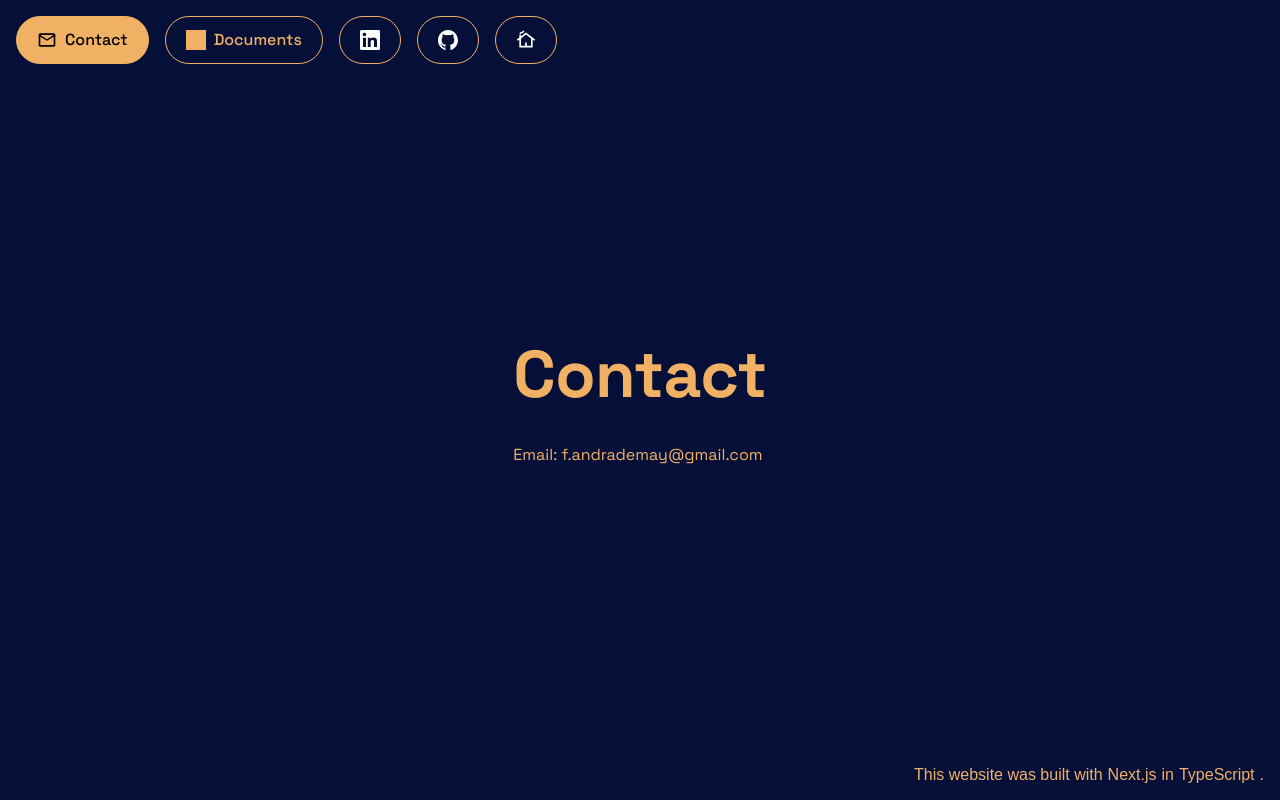
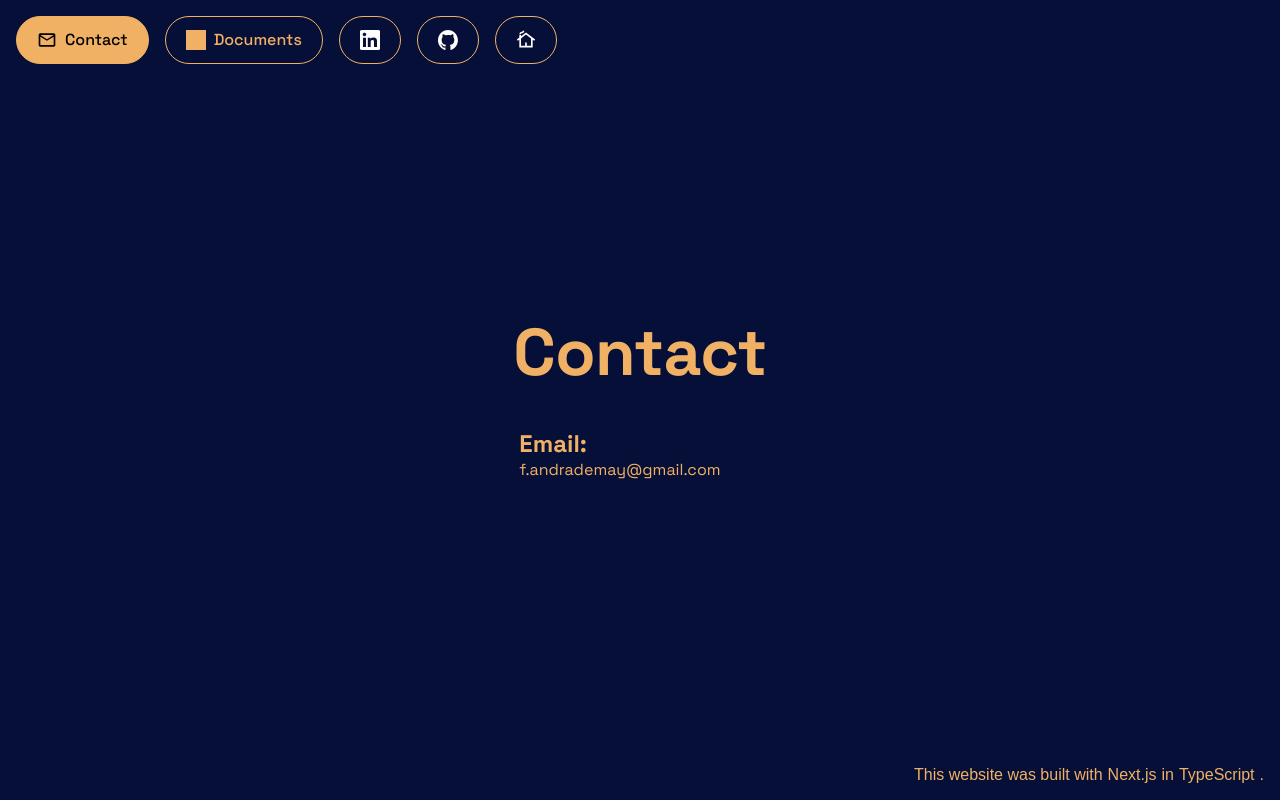
Before and after one commit to fandrademay/felixam-dev, a Next.js app: page /contact in a window 1280 px wide. Built offline with nearby package versions, Linux system fonts and the light colour scheme; grey boxes are pictures that could not be loaded; a web font is replaced by a local one.

Commit message:
added mailto link to contact page

```diff
--- a/src/app/contact/page.tsx
+++ b/src/app/contact/page.tsx
@@ -6,7 +6,10 @@ export default function Home() {
     <div className={styles.page}>
       <div className={styles.main}>
         <h1>Contact</h1>
-        <p>Email: f.andrademay@gmail.com</p>
+          <div className={styles.email_link}>
+            <h2>Email:</h2>
+            <a href="mailto:f.andrademay@gmail.com">f.andrademay@gmail.com</a>
+          </div>
       </div>
     </div>
   );
--- a/src/app/page.module.css
+++ b/src/app/page.module.css
@@ -233,6 +233,13 @@ a.pdf_button:hover {
   flex-shrink: 0;
 }
 
+.email_link {
+  padding: 6px;
+}
+.email_link a:hover {
+  text-decoration:underline;
+}
+
 /* Enable hover only on non-touch devices */
 @media (hover: hover) and (pointer: fine) {
   a.primary:hover {
```
